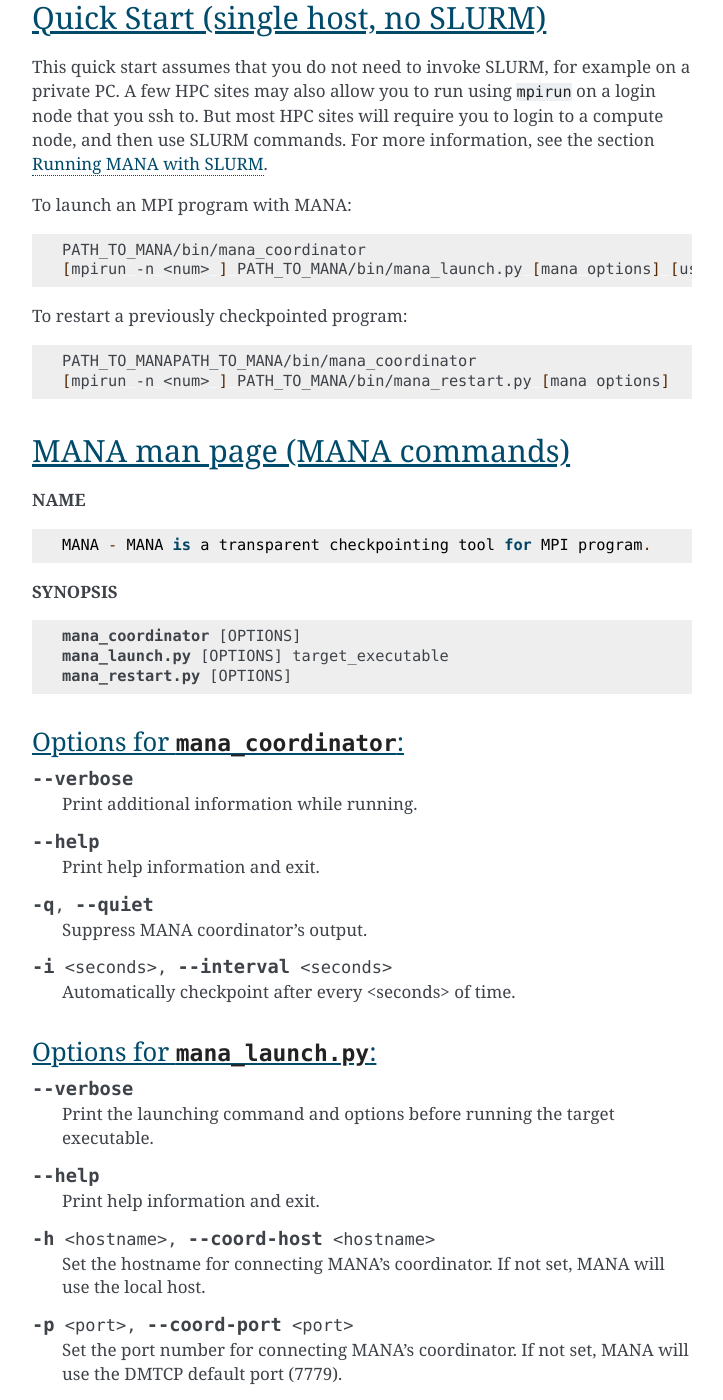
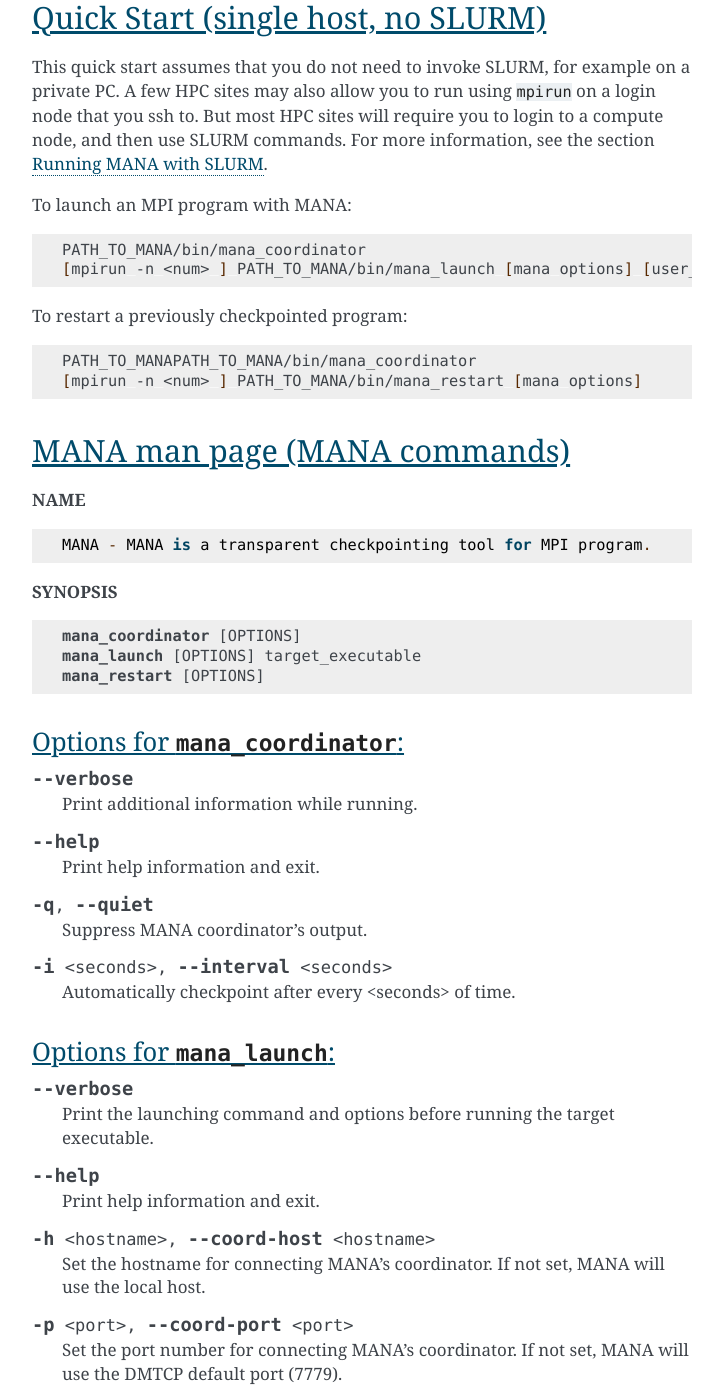
Before and after one commit to mpickpt/mana-doc, a Sphinx documentation site: the page built from docs/source/index.rst, in a window 1280 px wide and 1400 px high, scrolled down 1304 px. Shown: the whole window, without its empty margins (388-1111 px from the left). Built offline with Sphinx 7.4.7, drawn with Linux system fonts in a browser that asks for light colours; some of the changed text lies outside the part shown.

```diff
--- a/docs/source/index.rst
+++ b/docs/source/index.rst
@@ -70,14 +70,14 @@ To launch an MPI program with MANA:
 .. code:: shell
 
    PATH_TO_MANA/bin/mana_coordinator
-   [mpirun -n <num> ] PATH_TO_MANA/bin/mana_launch.py [mana options] [user_program and args]
+   [mpirun -n <num> ] PATH_TO_MANA/bin/mana_launch [mana options] [user_program and args]
 
 To restart a previously checkpointed program:
 
 .. code:: shell
 
    PATH_TO_MANAPATH_TO_MANA/bin/mana_coordinator
-   [mpirun -n <num> ] PATH_TO_MANA/bin/mana_restart.py [mana options]
+   [mpirun -n <num> ] PATH_TO_MANA/bin/mana_restart [mana options]
 
 -----------------------------
 MANA man page (MANA commands)
@@ -95,8 +95,8 @@ MANA man page (MANA commands)
 .. parsed-literal::
 
    :program:`mana_coordinator` [OPTIONS]
-   :program:`mana_launch.py` [OPTIONS] target_executable
-   :program:`mana_restart.py` [OPTIONS]
+   :program:`mana_launch` [OPTIONS] target_executable
+   :program:`mana_restart` [OPTIONS]
 
 Options for ``mana_coordinator``:
 ---------------------------------
@@ -117,7 +117,7 @@ Options for ``mana_coordinator``:
 
    Automatically checkpoint after every <seconds> of time.
 
-Options for ``mana_launch.py``:
+Options for ``mana_launch``:
 -------------------------------
 
 .. option:: --verbose
@@ -176,7 +176,7 @@ Options for ``mana_launch.py``:
 
    EXPERTS ONLY: Restart MANA and the target executable with gdb.
 
-Options for ``mana_restart.py``:
+Options for ``mana_restart``:
 --------------------------------
 
 .. option:: --verbose
@@ -259,8 +259,8 @@ the following commands:
 .. code:: shell
 
    PATH_TO_MANA/bin/mana_coordinator
-   srun -n <num> PATH_TO_MANA/bin/mana_launch.py [mana options] [user_program and args]
-   srun -n <num> PATH_TO_MANA/bin/mana_restart.py [mana options]
+   srun -n <num> PATH_TO_MANA/bin/mana_launch [mana options] [user_program and args]
+   srun -n <num> PATH_TO_MANA/bin/mana_restart [mana options]
 
 MANA will automatically write the hostname and port number of MANA's
 coordinator to a file ``.mana.rc`` or ``.mana-slurm-[job id].rc`` and
@@ -352,13 +352,13 @@ the solution is to use a GDB utility provided by MANA:
   (gdb) source PATH_TO_MANA/util/gdb-dmtcp-utils
   (gdb) dmtcp
 
-where `PATH_TO_MANA` is the path to the root directory of the MANA
+where ``PATH_TO_MANA`` is the path to the root directory of the MANA
 distribution.  Then try out the extended GDB commands that can restore
 the original debug symbols, and also do much more.
 
 Next, after examining the values of any variables, it is time to step
 through the execution.  To break out of the infinite loop, we first set
-`dummy` to `0`.
+``dummy`` to ``0``.
 
 .. code:: C
 
@@ -370,7 +370,7 @@ loop near the end of the code for the DMTCP_EVENT_RESTART case in
 MANA_ROOT/mpi-proxy-split/mpi_plugin.cpp. In this case, you will need to
 step into functions of MANA itself.  In this case, be sure to configure
 MANA using
-`./configure --enable-debug`.
+``./configure --enable-debug``.
 
 Finally, instead of a classic "while dummy" clause, another common
 paradigm when debugging after restart is to insert:
```
Also changed, not shown: other parts of docs/source/index.rst (+2 -2 lines), docs/source/discovery.rst (+12 -12 lines), docs/source/perlmutter.rst (+5 -5 lines).
